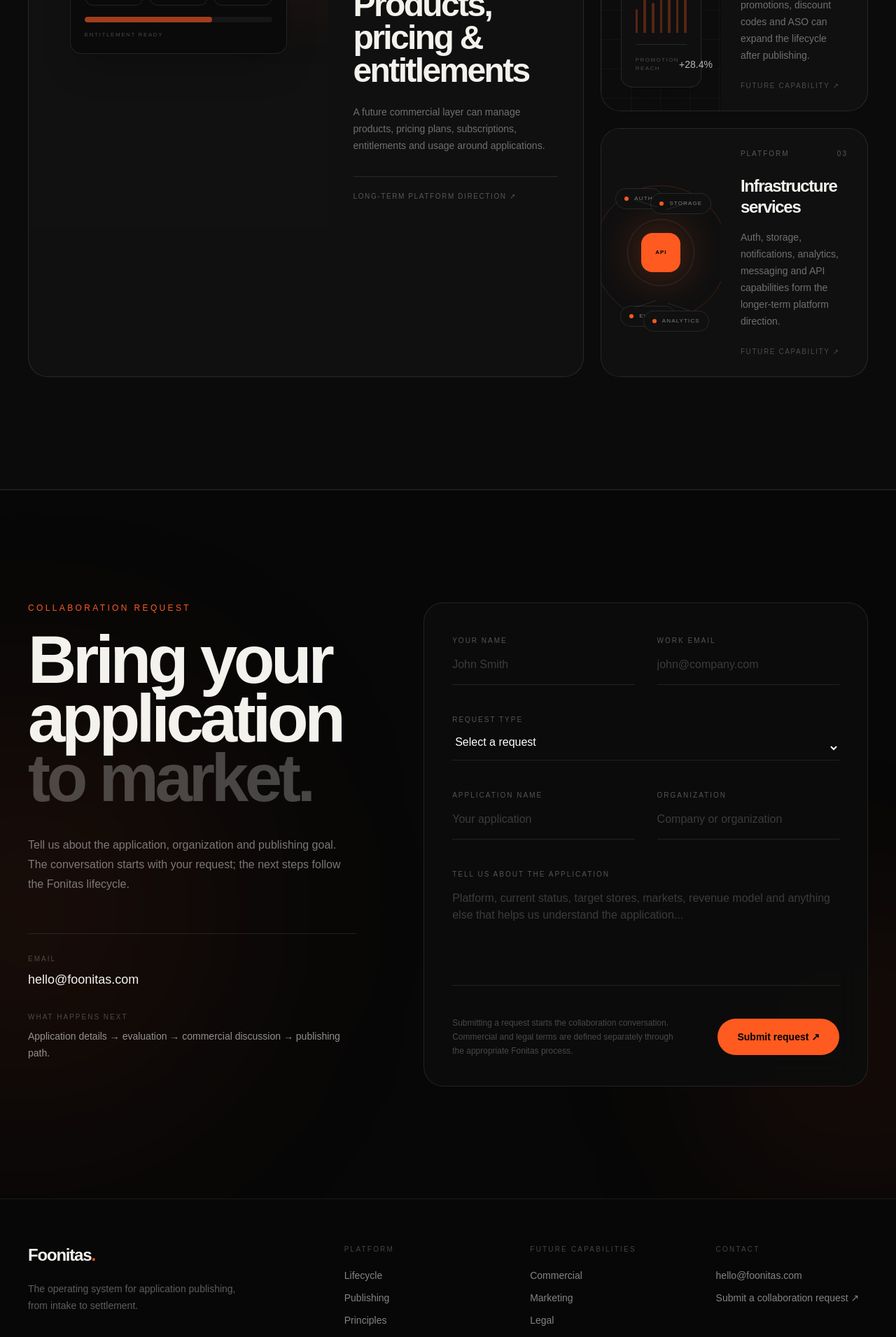
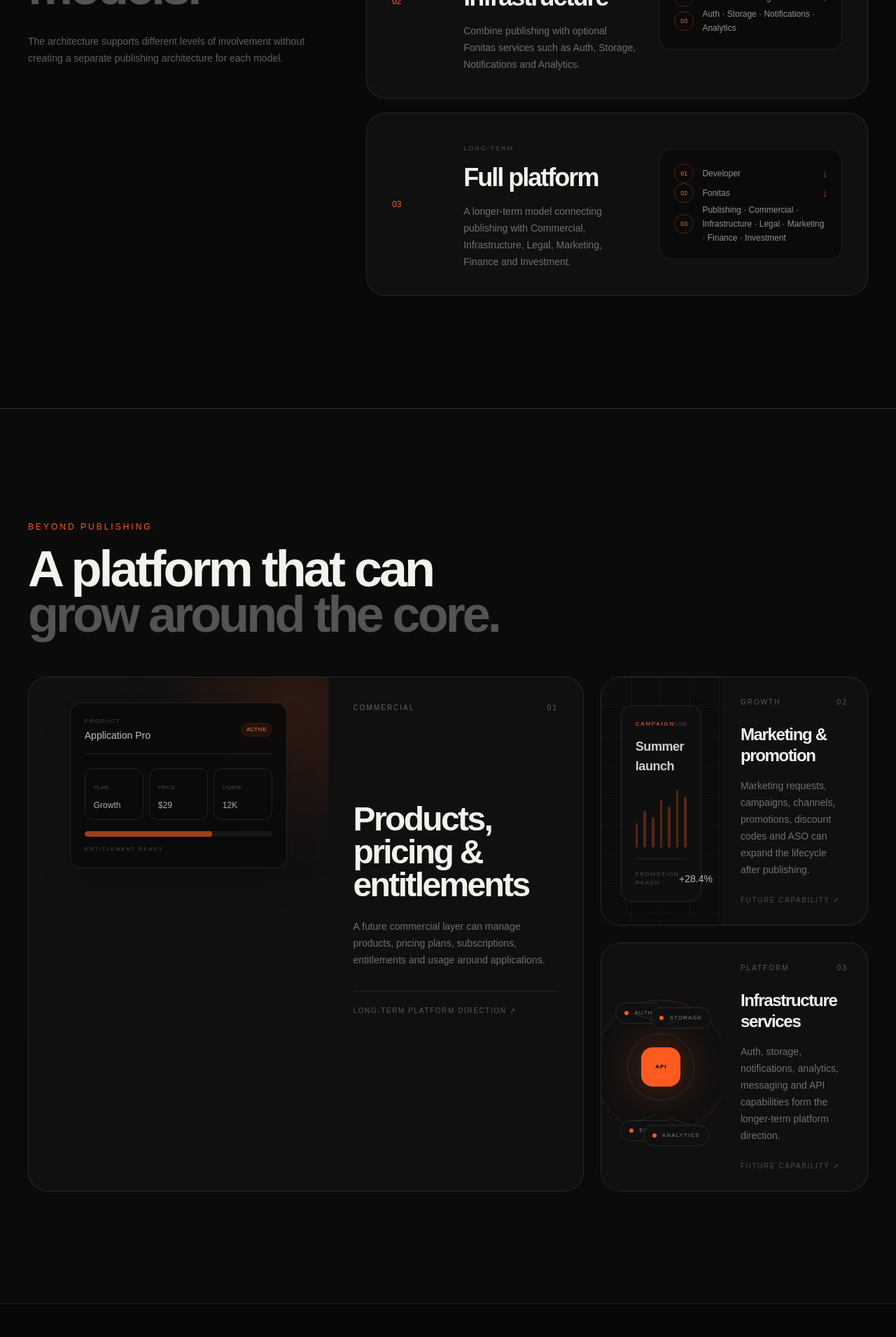
Before and after one commit to mohamad-es/Fonitas-website, a Next.js app: page / in a window 1280 px wide. Shown: the part 5209-7120 px from the top of the page at 70% size. Built offline with nearby package versions, Linux system fonts and the light colour scheme.

Commit message:
feat: complete Fonitas marketing site structure

```diff
--- a/app/page.tsx
+++ b/app/page.tsx
@@ -3,6 +3,8 @@ import { HeroOrbit } from "@/components/home/hero-orbit";
 import { ProjectShowcase } from "@/components/home/project-showcase";
 import { AboutProcess } from "@/components/home/about-process";
 import { InsightsShowcase } from "@/components/home/insights-showcase";
+import { PublishingModels } from "@/components/home/publishing-models";
+import { FAQSection } from "@/components/home/faq-section";
 import { ContactSection } from "@/components/home/contact-section";
 
 const capabilities = [
@@ -85,6 +87,8 @@ export default function Home() {
 
       <AboutProcess />
 
+      <PublishingModels />
+
       <section id="platform" className="border-y border-white/[0.08] bg-[#0b0b0b]">
         <div className="mx-auto max-w-[1400px] px-6 py-28 lg:px-10 lg:py-40">
           <div className="mb-14 flex items-end justify-between gap-6">
@@ -94,6 +98,18 @@ export default function Home() {
             </div>
           </div>
           <InsightsShowcase />
+        </div>
+      </section>
+
+      <FAQSection />
+
+      <section className="border-b border-white/[0.08] bg-[#ff5a1f] text-black">
+        <div className="mx-auto flex max-w-[1400px] flex-col gap-8 px-6 py-16 sm:flex-row sm:items-end sm:justify-between lg:px-10 lg:py-20">
+          <div>
+            <p className="text-[10px] font-semibold uppercase tracking-[.25em] text-black/55">Ready when the application is</p>
+            <h2 className="font-display mt-4 max-w-3xl text-4xl font-semibold leading-[.9] sm:text-6xl">Start with the application. We&apos;ll map the path.</h2>
+          </div>
+          <a href="#contact" className="inline-flex shrink-0 items-center justify-center rounded-full bg-black px-6 py-3.5 text-sm font-semibold text-white transition hover:bg-black/80">Submit a collaboration request <span className="ml-3">↗</span></a>
         </div>
       </section>
 
@@ -108,7 +124,7 @@ export default function Home() {
             </div>
             <div>
               <p className="text-[10px] uppercase tracking-[.22em] text-white/25">Platform</p>
-              <div className="mt-5 grid gap-3 text-sm text-white/50"><a href="#how-it-works" className="transition hover:text-white">Lifecycle</a><a href="#publishing" className="transition hover:text-white">Publishing</a><a href="#about" className="transition hover:text-white">Principles</a><a href="#platform" className="transition hover:text-white">Roadmap</a></div>
+              <div className="mt-5 grid gap-3 text-sm text-white/50"><a href="#how-it-works" className="transition hover:text-white">Lifecycle</a><a href="#publishing" className="transition hover:text-white">Publishing</a><a href="#models" className="transition hover:text-white">Operating models</a><a href="#about" className="transition hover:text-white">Principles</a><a href="#platform" className="transition hover:text-white">Roadmap</a></div>
             </div>
             <div>
               <p className="text-[10px] uppercase tracking-[.22em] text-white/25">Future capabilities</p>
```
